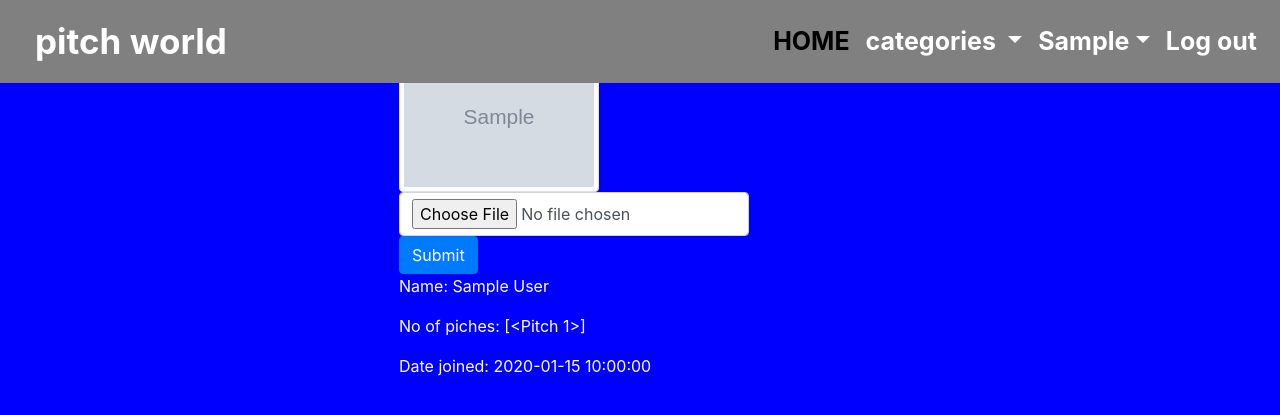
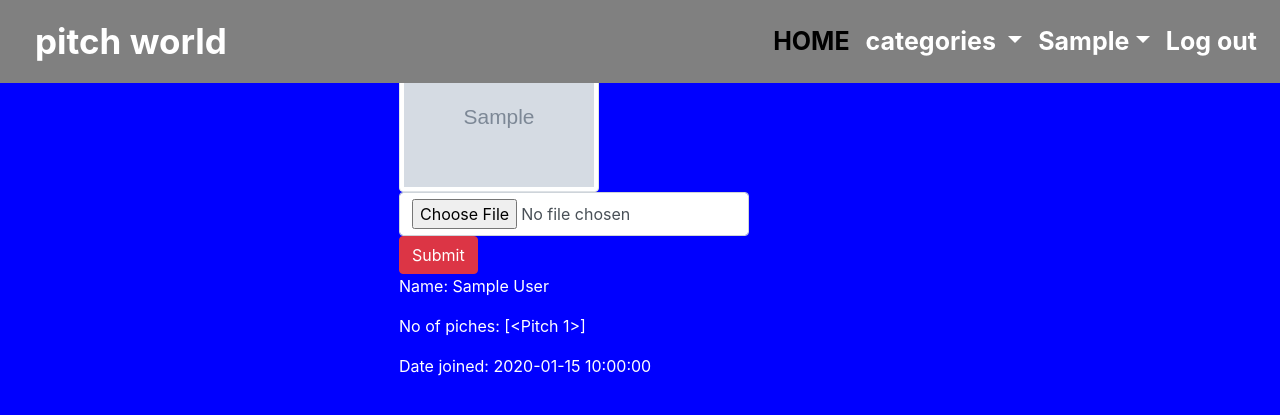
Before and after one commit to dhalianeza/pitch, a Flask app: template app/templates/profile/profile.html in a window 1280 px wide; the page is wider, and only the part inside the window is pictured. Shown: the top 415 px of that part. Run offline with Flask 2, Linux system fonts and the light colour scheme; a user stored in the database is signed in; tables that the repository leaves empty hold one stand-in row (values such as "Sample post"); the template is opened without the code that fills it: values that come from a table or form of the project are taken from there, most other values are stand-ins (such as "Sample title", 1, 10 or a date in 2020); grey boxes marked "Sample" are stand-in pictures; some libraries are stand-ins or nearby versions.

Commit message:
modified

```diff
--- a/app/templates/profile/profile.html
+++ b/app/templates/profile/profile.html
@@ -15,7 +15,7 @@
     <form  action="{{url_for('main.update_pic',uname=user.username)}}" method="post" enctype = "multipart/form-data">
 
       <input type="file"  name="photo" class="form-control" required>
-      <input type="submit" class="btn btn-primary">
+      <input type="submit" class="btn btn-danger">
     </form>
       {% endif %}
       <p>Name: {{user.firstname}} {{user.lastname}} </p>
```
